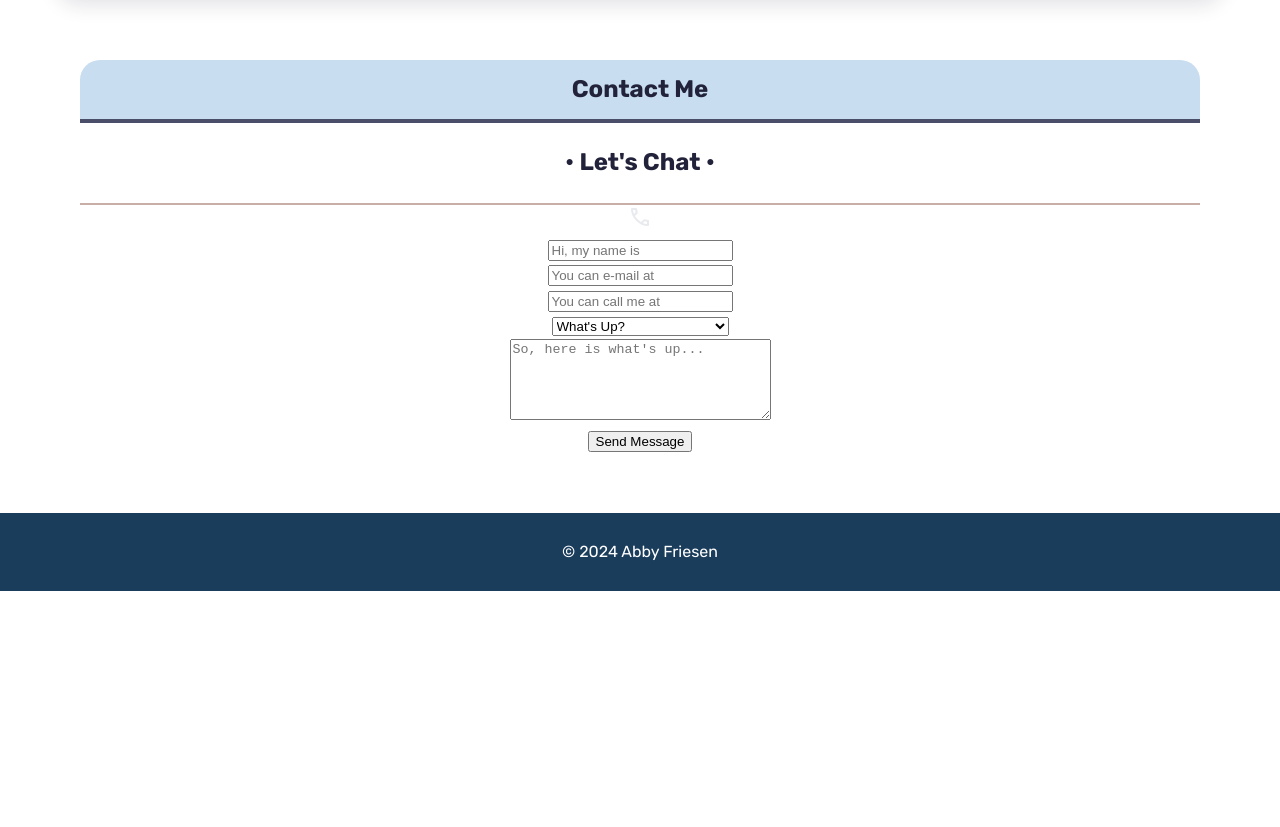
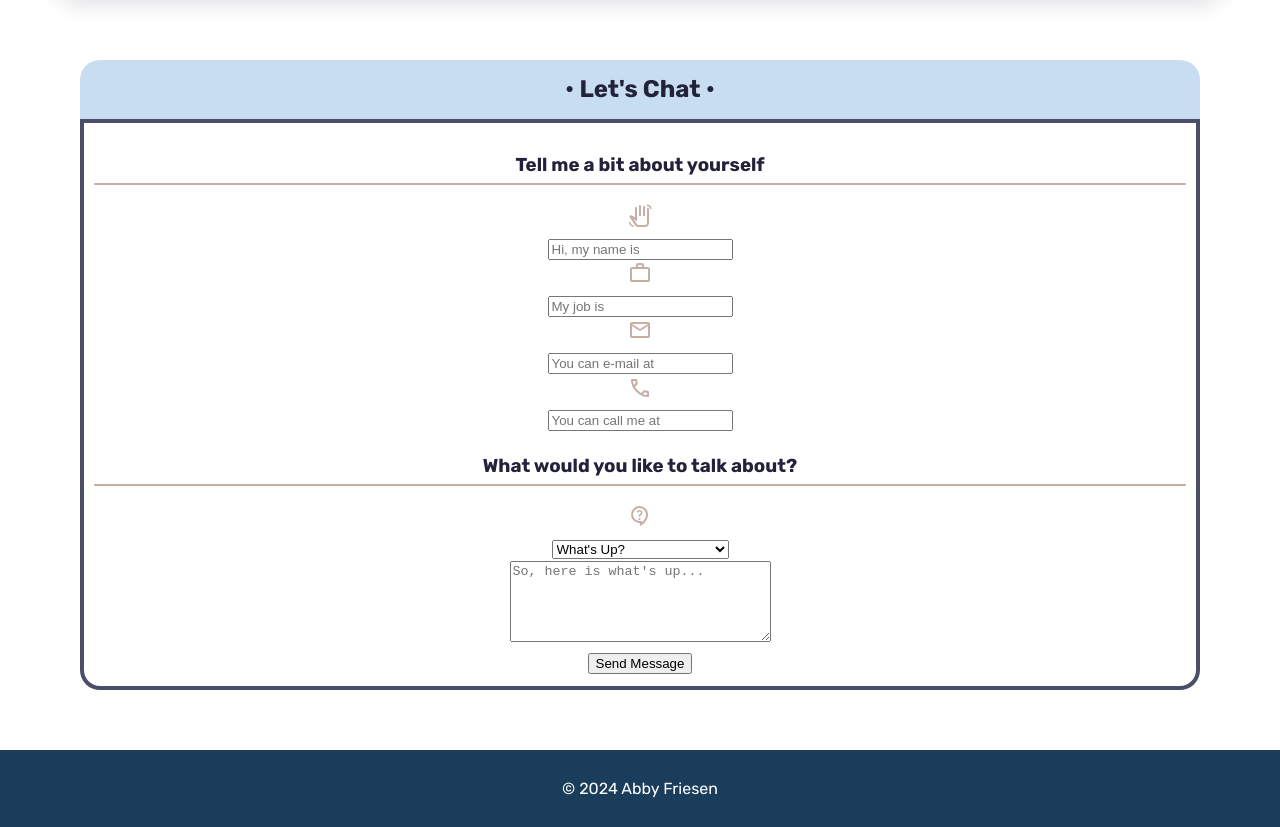
Before and after one commit to raeoffrost/my-portfolio, a plain HTML site: page index.html in a window 1280 px wide. Shown: the part 826-1653 px from the top of the page. Before the commit the page ends 1417 px from the top, so only its background shows below. Drawn offline with Linux system fonts and the light colour scheme.

Commit message:
refined form html begin form css

```diff
--- a/css/styles.css
+++ b/css/styles.css
@@ -141,7 +141,7 @@ footer {
 .contact{
     text-align: center;
 }
-.contact .placeholder{
+.contact .contact-wrap{
     background-color: #ffffff;
     padding: 10px;
     margin: 0;
--- a/index.html
+++ b/index.html
@@ -52,28 +52,43 @@
 
     <!-- Contact Section -->
     <section id="contact" class="contact">
-        <h2>Contact Me</h2>
-        <div id="container">
-            <h1>&bull; Let's Chat &bull;</h1>
-            <div class="underlined">
-            </div>
-            <div class="icon-wrap">
-                <svg xmlns="http://www.w3.org/2000/svg" height="24px" viewBox="0 -960 960 960" width="24px" fill="#e8eaed"><path d="M798-120q-125 0-247-54.5T329-329Q229-429 174.5-551T120-798q0-18 12-30t30-12h162q14 0 25 9.5t13 22.5l26 140q2 16-1 27t-11 19l-97 98q20 37 47.5 71.5T387-386q31 31 65 57.5t72 48.5l94-94q9-9 23.5-13.5T670-390l138 28q14 4 23 14.5t9 23.5v162q0 18-12 30t-30 12ZM241-600l66-66-17-94h-89q5 41 14 81t26 79Zm358 358q39 17 79.5 27t81.5 13v-88l-94-19-67 67ZM241-600Zm358 358Z"/></svg>
-            </div>
-            <form action="#" method="post" id="contact_form">
+        <h2>&bull; Let's Chat &bull;</h2>
+        <div class="contact-wrap">
+            <form class="formContact" action="#" method="post" id="formContact">
+                <div ><h3 class="underlined">Tell me a bit about yourself</h3></div>
               <div class="formName">
+                <div class="icon-wrap">
+                    <svg xmlns="http://www.w3.org/2000/svg" height="24px" viewBox="0 -960 960 960" width="24px" fill="#c9ada7"><path d="M880-759q0-51-35-86t-86-35v-60q75 0 128 53t53 128h-60ZM240-40q-83 0-141.5-58.5T40-240h60q0 58 41 99t99 41v60Zm162 0q-30 0-56-13.5T303-92L48-465l24-23q19-19 45-22t47 12l116 81v-383q0-17 11.5-28.5T320-840q17 0 28.5 11.5T360-800v537L212-367l157 229q5 8 14 13t19 5h278q33 0 56.5-23.5T760-200v-560q0-17 11.5-28.5T800-800q17 0 28.5 11.5T840-760v560q0 66-47 113T680-40H402Zm38-440v-400q0-17 11.5-28.5T480-920q17 0 28.5 11.5T520-880v400h-80Zm160 0v-360q0-17 11.5-28.5T640-880q17 0 28.5 11.5T680-840v360h-80ZM486-300Z"/></svg>
+                </div>
                 <label for="formName"></label>
                 <input type="text" placeholder="Hi, my name is" name="name" id="formName" aria-label="Contact Name" required>
               </div>
+              <div class="formJob">
+                <div class="icon-wrap">
+                    <svg xmlns="http://www.w3.org/2000/svg" height="24px" viewBox="0 -960 960 960" width="24px" fill="#c9ada7"><path d="M160-120q-33 0-56.5-23.5T80-200v-440q0-33 23.5-56.5T160-720h160v-80q0-33 23.5-56.5T400-880h160q33 0 56.5 23.5T640-800v80h160q33 0 56.5 23.5T880-640v440q0 33-23.5 56.5T800-120H160Zm0-80h640v-440H160v440Zm240-520h160v-80H400v80ZM160-200v-440 440Z"/></svg>
+                </div>
+                <label for="formJob"></label>
+                <input type="text" placeholder="My job is" name="name" id="formJob" aria-label="Contact Job" required>
+              </div>
               <div class="formEmail">
+                <div class="icon-wrap">
+                    <svg xmlns="http://www.w3.org/2000/svg" height="24px" viewBox="0 -960 960 960" width="24px" fill="#c9ada7"><path d="M160-160q-33 0-56.5-23.5T80-240v-480q0-33 23.5-56.5T160-800h640q33 0 56.5 23.5T880-720v480q0 33-23.5 56.5T800-160H160Zm320-280L160-640v400h640v-400L480-440Zm0-80 320-200H160l320 200ZM160-640v-80 480-400Z"/></svg>
+                </div>
                 <label for="formEmail"></label>
                 <input type="email" placeholder="You can e-mail at" name="email" id="formEmail" aria-label="Contact Email" required>
               </div>
               <div class="formPhone">
+                <div class="icon-wrap">
+                    <svg xmlns="http://www.w3.org/2000/svg" height="24px" viewBox="0 -960 960 960" width="24px" fill="#c9ada7"><path d="M798-120q-125 0-247-54.5T329-329Q229-429 174.5-551T120-798q0-18 12-30t30-12h162q14 0 25 9.5t13 22.5l26 140q2 16-1 27t-11 19l-97 98q20 37 47.5 71.5T387-386q31 31 65 57.5t72 48.5l94-94q9-9 23.5-13.5T670-390l138 28q14 4 23 14.5t9 23.5v162q0 18-12 30t-30 12ZM241-600l66-66-17-94h-89q5 41 14 81t26 79Zm358 358q39 17 79.5 27t81.5 13v-88l-94-19-67 67ZM241-600Zm358 358Z"/></svg>
+                </div>
                 <label for="formPhone"></label>
                 <input type="text" placeholder="You can call me at" name="phone" id="formPhone" aria-label="Contact Phone" required>
               </div>
+              <div ><h3 class="underlined">What would you like to talk about?</h3></div>
               <div class="subject">
+                <div class="icon-wrap">
+                    <svg xmlns="http://www.w3.org/2000/svg" height="24px" viewBox="0 -960 960 960" width="24px" fill="#c9ada7"><path d="m480-80-10-120h-10q-142 0-241-99t-99-241q0-142 99-241t241-99q71 0 132.5 26.5t108 73q46.5 46.5 73 108T800-540q0 75-24.5 144t-67 128q-42.5 59-101 107T480-80Zm80-146q71-60 115.5-140.5T720-540q0-109-75.5-184.5T460-800q-109 0-184.5 75.5T200-540q0 109 75.5 184.5T460-280h100v54Zm-101-95q17 0 29-12t12-29q0-17-12-29t-29-12q-17 0-29 12t-12 29q0 17 12 29t29 12Zm-29-127h60q0-30 6-42t38-44q18-18 30-39t12-45q0-51-34.5-76.5T460-720q-44 0-74 24.5T344-636l56 22q5-17 19-33.5t41-16.5q27 0 40.5 15t13.5 33q0 17-10 30.5T480-558q-35 30-42.5 47.5T430-448Zm30-65Z"/></svg>
+                </div>
                 <label for="subject"></label>
                 <select placeholder="Subject line" name="subject" id="formSubject" required>
                   <option disabled hidden selected>What's Up?</option>
```
